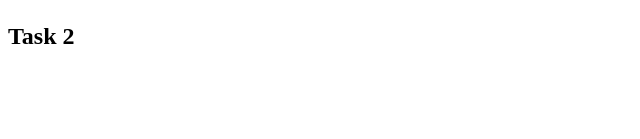
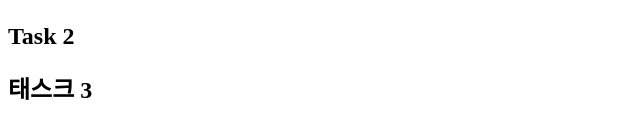
Before and after one commit to dydals3440/github-test, a React (Vite) app: page / in a window 1280 px wide. Shown: the part 193-332 px from the top of the page, without its empty margins (0-640 px from the left). Built offline with nearby package versions, Linux system fonts and the light colour scheme.

Commit message:
feat: 태스크 3

```diff
--- a/src/App.tsx
+++ b/src/App.tsx
@@ -6,6 +6,7 @@ function App() {
       <h3>Feature 2</h3>
       <h2>Task 1</h2>
       <h2>Task 2</h2>
+      <h2>태스크 3</h2>
     </div>
   );
 }
```
